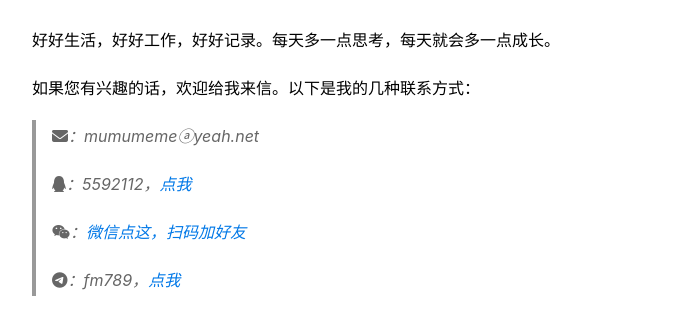
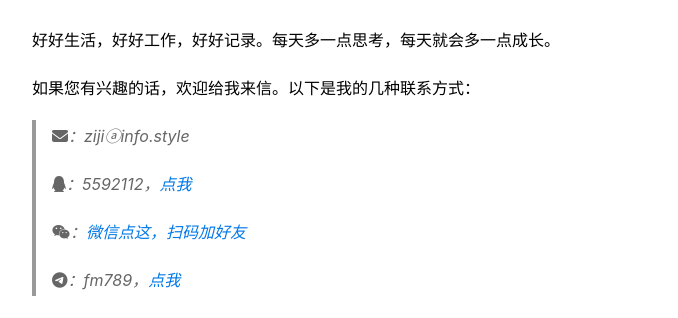
Before and after one commit to bearfm/bearfm.github.io, a Jekyll site: the page built from _pages/about.md, in a window 1280 px wide. Shown: the part 2123-2441 px from the top of the page, without its empty margins (240-918 px from the left). Built offline with Jekyll 4.4.1, drawn with Linux system fonts in a browser that asks for light colours; nearby versions of some CDN libraries; some web fonts are replaced.

Commit message:
修正css错误

```diff
--- a/_pages/about.md
+++ b/_pages/about.md
@@ -25,7 +25,7 @@
 
 如果您有兴趣的话，欢迎给我来信。以下是我的几种联系方式：
 
-><i class="fa-solid fa-envelope"></i>：mumumemeⓐyeah.net
+><i class="fa-solid fa-envelope"></i>：zijiⓐinfo.style
 >
 ><i class="fa-brands fa-qq"></i>：5592112，[点我](http://wpa.qq.com/msgrd?v=3&uin=5592112&site=qq&menu=yes){:target="_blank"}
 >
--- a/style.css
+++ b/style.css
@@ -35,5 +35,5 @@
     .header{height:300px}.logo{font-size:120%}.content-title,.post-title{font-size:28px}.post img{margin:auto;width:100%;max-width:100%}
 }
 @media (prefers-color-scheme:dark){
-    html,.justify-center .brpr{background:#3b3d42;color:#f5f5f5}a,.content-title a,.footer a{color:#f5f5f5;text-decoration:underline}.post-title,.post blockquote{color:#f5f5f5}.post img{filter:grayscale(30%)},pre,code{border:1px solid #3b3d42;background:#252627}
+    html,.justify-center .brpr{background:#3b3d42;color:#f5f5f5}a,.content-title a,.footer a{color:#f5f5f5;text-decoration:underline}.post-title,.post blockquote{color:#f5f5f5}.post img{filter:grayscale(30%)}pre,code{border:1px solid #3b3d42;background:#252627}
 }
```
